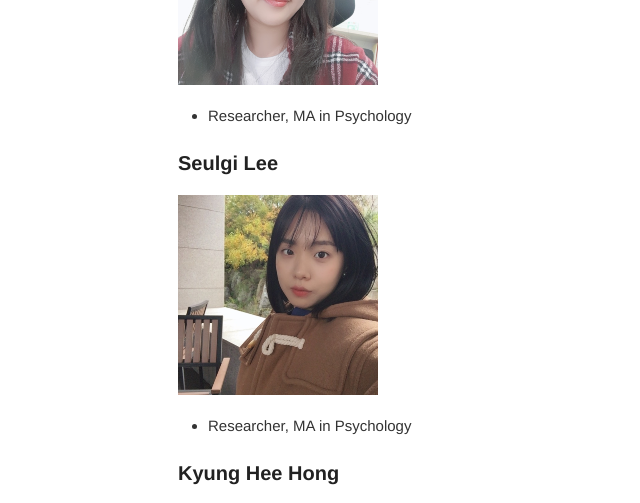
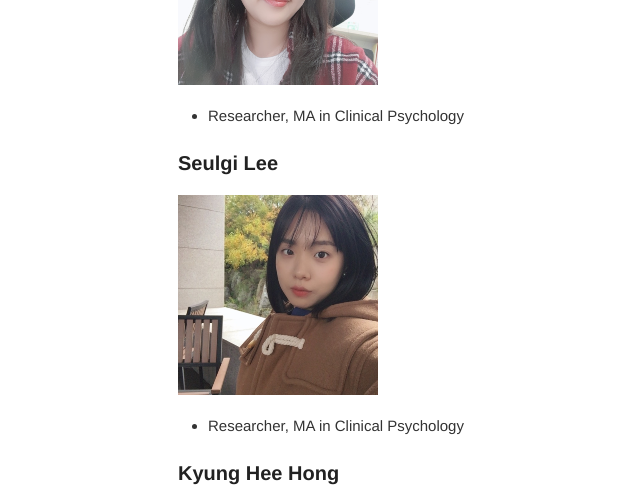
Before and after one commit to neurostat-lab/neurostat-lab.github.io, a Jekyll site: the page built from people.md, in a window 1280 px wide and 900 px high, scrolled down 2956 px. Shown: the part 153-656 px from the top of the window, without its empty margins (102-742 px from the left). Built offline with Jekyll 4.4.1, drawn with Linux system fonts in a browser that asks for light colours; our own code applies the rules of GitHub Pages for plain Markdown files.

Commit message:
Update people.md

```diff
--- a/people.md
+++ b/people.md
@@ -54,11 +54,11 @@ permalink: /people/
 
 ### Seung Yun Choi
 <img src="/images/seungyun.png" style="width: 200px;" class="img-circle avatar;"/><br>
-* Researcher, MA in Psychology
+* Researcher, MA in Clinical Psychology
 
 ### Seulgi Lee
 <img src="/images/seulgi.png" style="width: 200px;" class="img-circle avatar;"/><br>
-* Researcher, MA in Psychology
+* Researcher, MA in Clinical Psychology
 
 ### Kyung Hee Hong
 <img class="img-circle avatar" src="/images/kyunghee.png" style="width: 200px;"/><br>
```
